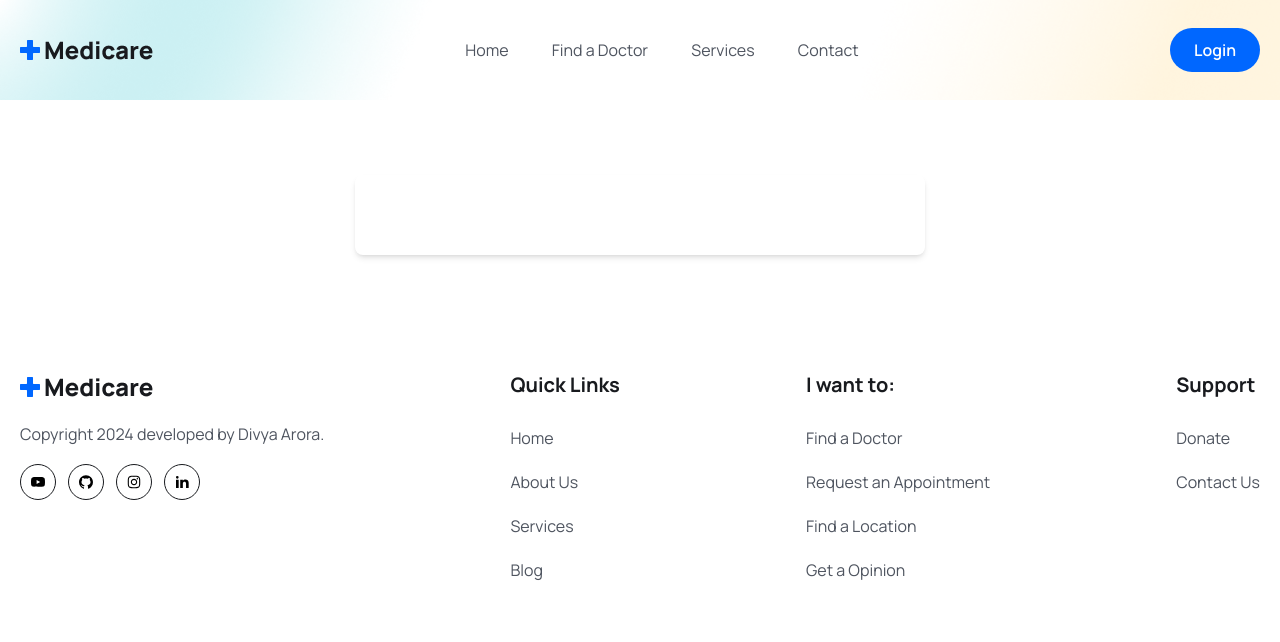
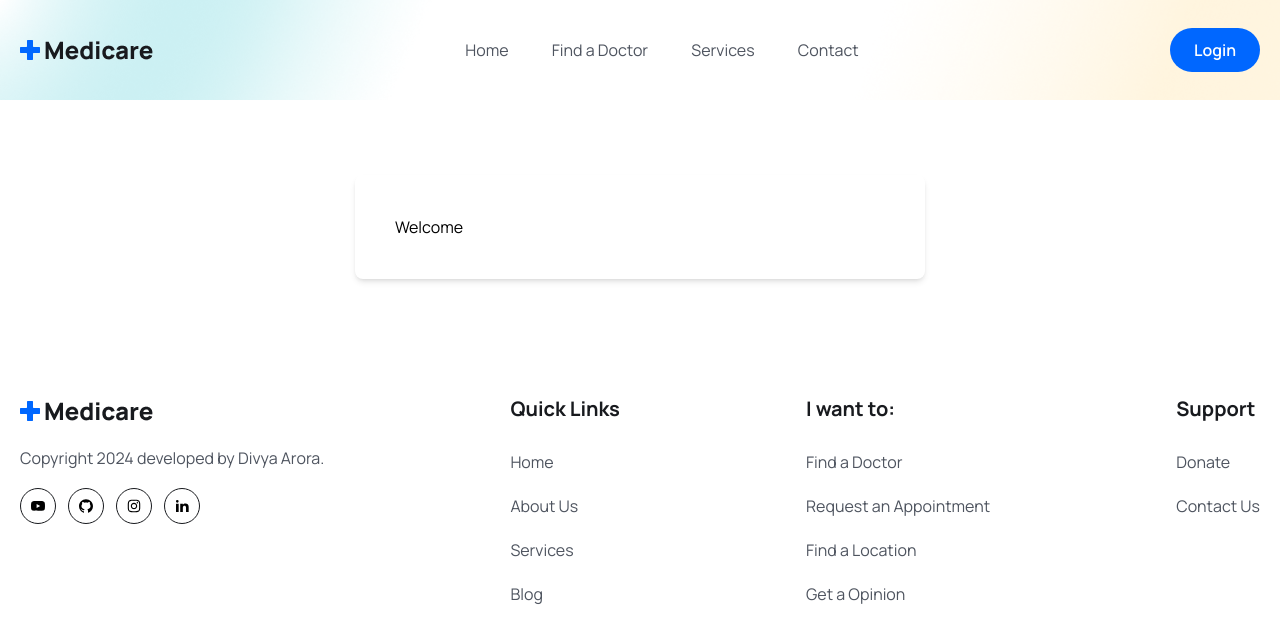
Before and after one commit to aroraadivya/Mern-Stack-Medicare, a React (Vite) app in the folder frontend/: page /login in a window 1280 px wide. Shown: the top 642 px of the page. Built offline with nearby package versions, Linux system fonts and the light colour scheme.

Commit message:
Add welcome heading to Login component

```diff
--- a/frontend/src/pages/Login.jsx
+++ b/frontend/src/pages/Login.jsx
@@ -4,7 +4,9 @@ const Login = () => {
     return (
         <section className='px-5 lg:px-0'>
             <div className='w-full max-w-[570px] mx-auto rounded-lg shadow-md md:p-10'>
-
+                <h3>
+                    Welcome
+                </h3>
             </div>
         </section>
     );
```
